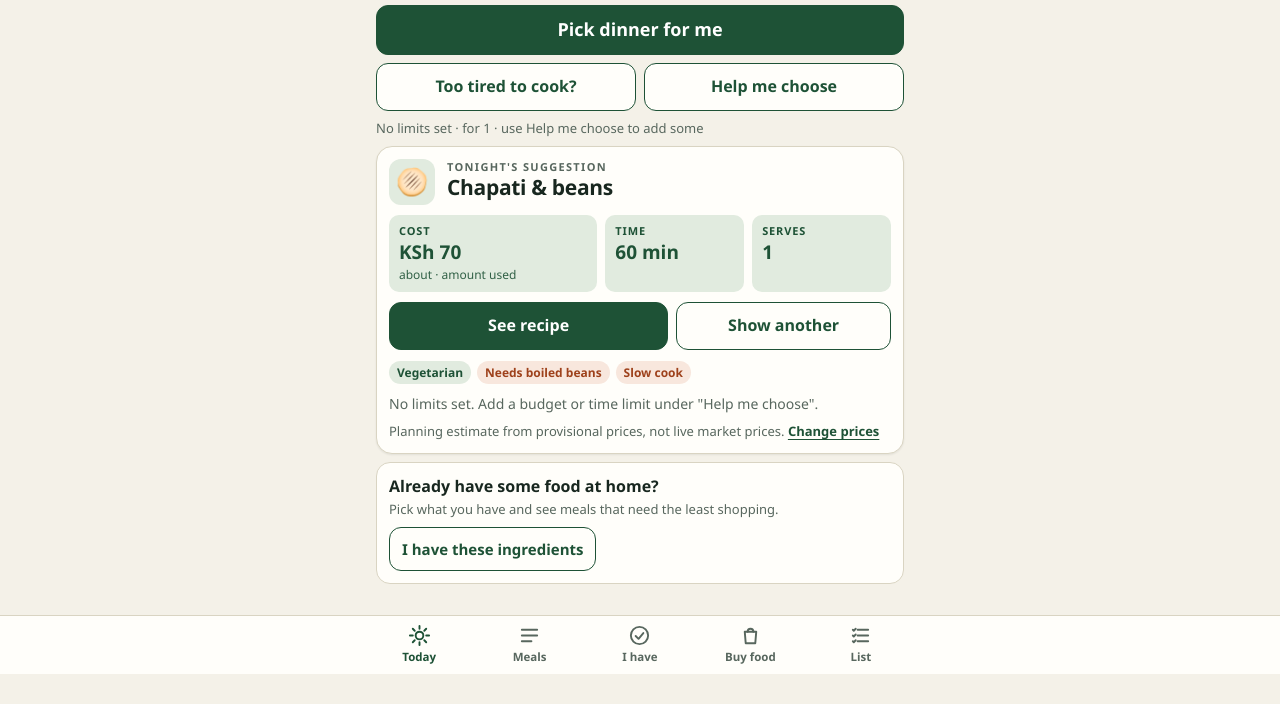
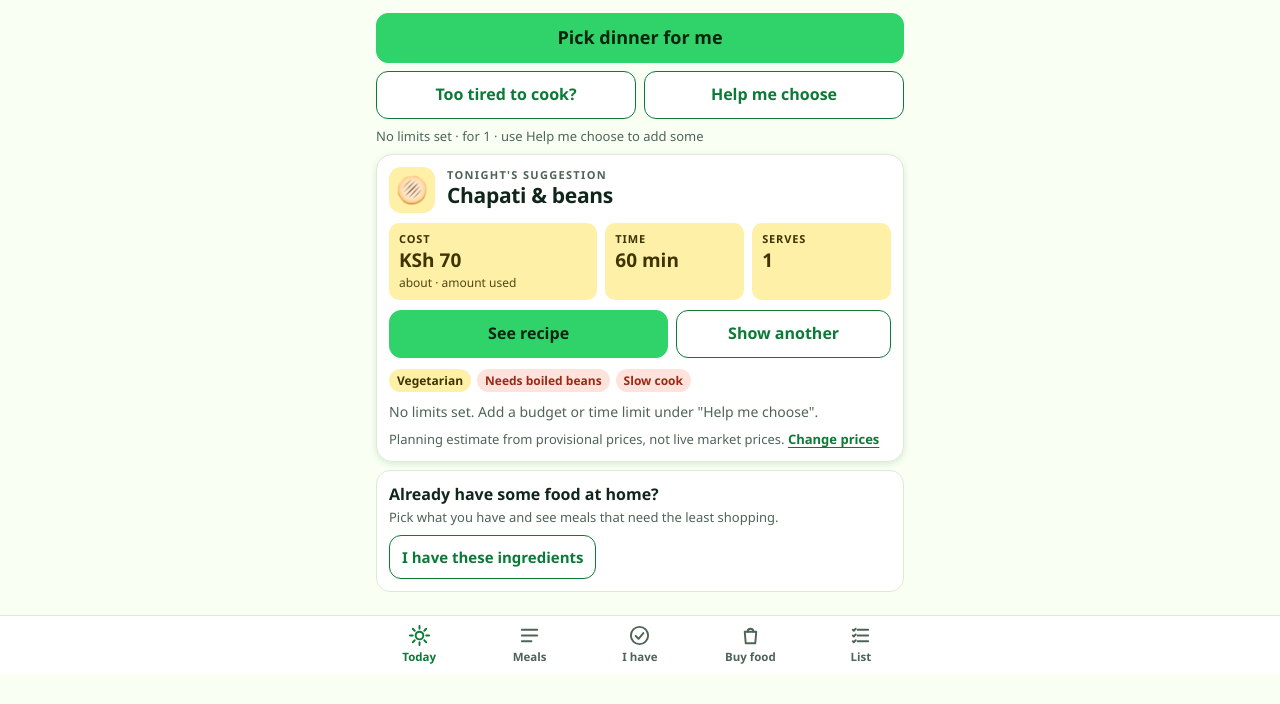
Before and after one commit to molegrumghl-creator/peeqa, a plain HTML site: page index.html in a window 1280 px wide. Shown: the part 126-830 px from the top of the page. Drawn offline with Linux system fonts and the light colour scheme.

Commit message:
Update index.html

```diff
--- a/index.html
+++ b/index.html
@@ -1,45 +1,50 @@
-<!doctype html><html><head><meta charset=utf8><meta name=viewport content="width=device-width,initial-scale=1,viewport-fit=cover"><style>:root{color-scheme:light;box-sizing:border-box;padding-top:env(safe-area-inset-top,0px);padding-bottom:env(safe-area-inset-bottom,0px)}html{scroll-padding-top:env(safe-area-inset-top,0px)}body{margin:0;padding:0;font:14px -apple-system,BlinkMacSystemFont,sans-serif;background:#fff;color:#000}img{max-width:100%}[hidden]:not([hidden=until-found i]){display:none!important}</style></head><body>
+<!doctype html>
+<html lang="en">
+<head>
+<meta charset="utf-8">
+<meta name="viewport" content="width=device-width,initial-scale=1,viewport-fit=cover">
+<meta name="theme-color" content="#2FD36A">
+<meta name="description" content="PeeQa helps you decide what to eat tonight in Kenya: pick a meal by budget and time, cook from what you have, or compare buying food.">
 <title>PeeQa</title>
-<meta name="claude:viewport-fit-sides" content="cover">
 <style>
 /* Layout: one phone-width column, bottom tab bar. First screen = headline, three actions, a real dinner suggestion. */
 :root{
-  --bg:#F4F1E8; --surface:#FFFEFA; --ink:#18271F; --muted:#58675E; --line:#D9D4C2;
-  --green:#1E5236; --green-ink:#FFFFFF; --sage:#E1EBDF; --sage-ink:#1E5236;
-  --warn:#9E411B; --warn-bg:#F8E7DD; --ok-bg:#E3EFE3; --shadow:0 1px 2px rgba(24,39,31,.08);
+  --bg:#F9FFF3; --surface:#FFFFFF; --ink:#10261A; --muted:#4F6458; --line:#DCEBD2;
+  --green:#2FD36A; --green-ink:#08240F; --tx:#0B7A36; --sage:#FFF0A8; --sage-ink:#3D3400;
+  --warn:#9B2915; --warn-bg:#FDE3DC; --ok-bg:#DDF5E0; --shadow:0 2px 6px rgba(11,122,54,.14);
   --font:"Avenir Next","Segoe UI",system-ui,-apple-system,Roboto,"Helvetica Neue",sans-serif;
 }
 @media (prefers-color-scheme: dark){
   :root:not([data-theme="light"]){
-    --bg:#101812; --surface:#18231C; --ink:#ECEFE6; --muted:#9AA99E; --line:#2C3B31;
-    --green:#7CC99B; --green-ink:#0B1A11; --sage:#223428; --sage-ink:#A9DFBD;
-    --warn:#F0A07A; --warn-bg:#35221A; --ok-bg:#1F3326; --shadow:none; color-scheme:dark;
+    --bg:#0D1A12; --surface:#15261B; --ink:#F0FBEF; --muted:#A9C2B0; --line:#26402F;
+    --green:#3EE07A; --green-ink:#052A12; --tx:#5BE38D; --sage:#3A3510; --sage-ink:#FFE96B;
+    --warn:#FF9E86; --warn-bg:#4A2218; --ok-bg:#16361F; --shadow:none; color-scheme:dark;
   }
 }
 :root[data-theme="dark"]{
-  --bg:#101812; --surface:#18231C; --ink:#ECEFE6; --muted:#9AA99E; --line:#2C3B31;
-  --green:#7CC99B; --green-ink:#0B1A11; --sage:#223428; --sage-ink:#A9DFBD;
-  --warn:#F0A07A; --warn-bg:#35221A; --ok-bg:#1F3326; --shadow:none; color-scheme:dark;
+  --bg:#0D1A12; --surface:#15261B; --ink:#F0FBEF; --muted:#A9C2B0; --line:#26402F;
+  --green:#3EE07A; --green-ink:#052A12; --tx:#5BE38D; --sage:#3A3510; --sage-ink:#FFE96B;
+  --warn:#FF9E86; --warn-bg:#4A2218; --ok-bg:#16361F; --shadow:none; color-scheme:dark;
 }
 *{box-sizing:border-box}
 body{background:var(--bg);color:var(--ink);font:16px/1.45 var(--font);-webkit-text-size-adjust:100%}
 button,input{font:inherit;color:inherit}
 button{cursor:pointer}
-:focus-visible{outline:3px solid var(--green);outline-offset:2px}
+:focus-visible{outline:3px solid var(--tx);outline-offset:2px}
 .wrap{max-width:560px;margin:0 auto;padding-block:2px 104px;padding-left:max(16px,env(safe-area-inset-left,0px));padding-right:max(16px,env(safe-area-inset-right,0px))}
 .top{display:flex;align-items:center;justify-content:space-between;gap:8px;padding-block:0}
 .brand{display:flex;align-items:baseline;gap:8px;flex-wrap:wrap;min-width:0}
-.logo{font-weight:800;font-size:20px;letter-spacing:-.02em;color:var(--green)}
+.logo{font-weight:800;font-size:20px;letter-spacing:-.02em;color:var(--tx)}
 .tag{font-size:11px;font-weight:700;letter-spacing:.12em;text-transform:uppercase;color:var(--muted)}
-.link{background:none;border:0;padding:10px 8px;min-height:44px;color:var(--green);font-weight:700;text-decoration:underline;text-underline-offset:3px}
+.link{background:none;border:0;padding:10px 8px;min-height:44px;color:var(--tx);font-weight:700;text-decoration:underline;text-underline-offset:3px}
 h1{font-size:25px;line-height:1.1;letter-spacing:-.025em;font-weight:800;margin:2px 0 4px;text-wrap:balance}
 h2{font-size:21px;line-height:1.2;letter-spacing:-.015em;font-weight:800;margin:0 0 4px;text-wrap:balance}
 h3{font-size:12px;letter-spacing:.1em;text-transform:uppercase;color:var(--muted);margin:20px 0 8px;font-weight:700}
 p{margin:0 0 8px}
 .sub{color:var(--muted);font-size:15px}
 .small{font-size:13px;color:var(--muted)}
-.btn{display:inline-flex;align-items:center;justify-content:center;gap:6px;min-height:48px;padding:10px 16px;border-radius:12px;border:1.5px solid var(--green);background:var(--surface);color:var(--green);font-weight:700;text-align:center;line-height:1.2}
-.btn.primary{background:var(--green);color:var(--green-ink)}
+.btn{display:inline-flex;align-items:center;justify-content:center;gap:6px;min-height:48px;padding:10px 16px;border-radius:12px;border:1.5px solid var(--tx);background:var(--surface);color:var(--tx);font-weight:700;text-align:center;line-height:1.2}
+.btn.primary{background:var(--green);border-color:var(--green);color:var(--green-ink)}
 .btn.big{min-height:50px;font-size:18px;width:100%}
 .btn.sm{min-height:44px;padding:8px 12px;font-size:15px}
 .btn.quiet{border-color:var(--line);color:var(--ink);font-weight:600}
@@ -77,11 +82,11 @@
 .card{background:var(--surface);border:1px solid var(--line);border-radius:14px;padding:12px;margin-top:8px}
 .card .btn-row{display:flex;gap:8px;margin-top:8px;flex-wrap:wrap}
 input[type=search],input[type=number]{width:100%;min-height:48px;padding:10px 12px;border-radius:12px;border:1.5px solid var(--line);background:var(--surface)}
-.seg{display:grid;grid-template-columns:1fr 1fr;gap:0;border:1.5px solid var(--green);border-radius:12px;overflow:hidden;margin-top:10px}
-.seg button{min-height:44px;border:0;background:var(--surface);font-weight:700;color:var(--green)}
+.seg{display:grid;grid-template-columns:1fr 1fr;gap:0;border:1.5px solid var(--tx);border-radius:12px;overflow:hidden;margin-top:10px}
+.seg button{min-height:44px;border:0;background:var(--surface);font-weight:700;color:var(--tx)}
 .seg button[aria-pressed="true"]{background:var(--green);color:var(--green-ink)}
 .stepper{display:inline-flex;align-items:center;gap:6px}
-.stepper button{width:44px;height:44px;border-radius:12px;border:1.5px solid var(--green);background:var(--surface);color:var(--green);font-size:22px;font-weight:700}
+.stepper button{width:44px;height:44px;border-radius:12px;border:1.5px solid var(--tx);background:var(--surface);color:var(--tx);font-size:22px;font-weight:700}
 .stepper output{min-width:28px;text-align:center;font-weight:800;font-size:18px;font-variant-numeric:tabular-nums}
 .tbl{width:100%;border-collapse:collapse;font-size:14px}
 .tbl th{font-size:11px;letter-spacing:.08em;text-transform:uppercase;color:var(--muted);text-align:left;padding:6px 6px 6px 0;font-weight:700}
@@ -101,21 +106,24 @@
 .empty{text-align:center;padding:28px 12px;color:var(--muted)}
 .empty .btn{margin-top:8px}
 .price{display:grid;grid-template-columns:1fr 104px;gap:10px;align-items:center;padding:8px 0;border-top:1px solid var(--line)}
-.price.mod label::after{content:" (edited)";color:var(--green);font-size:12px}
+.price.mod label::after{content:" (edited)";color:var(--tx);font-size:12px}
 nav.tabs{position:fixed;left:0;right:0;bottom:0;background:var(--surface);border-top:1px solid var(--line);padding-bottom:env(safe-area-inset-bottom,0px);z-index:20}
 nav.tabs .in{max-width:560px;margin:0 auto;display:grid;grid-template-columns:repeat(5,1fr);padding-left:max(4px,env(safe-area-inset-left,0px));padding-right:max(4px,env(safe-area-inset-right,0px))}
 nav.tabs button{position:relative;min-height:58px;border:0;background:none;display:flex;flex-direction:column;align-items:center;justify-content:center;gap:2px;font-size:11.5px;font-weight:700;color:var(--muted)}
-nav.tabs button[aria-current="page"]{color:var(--green)}
+nav.tabs button[aria-current="page"]{color:var(--tx)}
 nav.tabs svg{width:23px;height:23px;fill:none;stroke:currentColor;stroke-width:2;stroke-linecap:round;stroke-linejoin:round}
 nav.tabs .n{position:absolute;top:5px;left:calc(50% + 7px);min-width:18px;height:18px;border-radius:9px;background:var(--warn);color:var(--surface);font-size:11px;display:grid;place-items:center;padding:0 4px}
 #toast{position:fixed;left:50%;transform:translateX(-50%);bottom:calc(76px + env(safe-area-inset-bottom,0px));background:var(--ink);color:var(--bg);padding:10px 16px;border-radius:12px;font-weight:600;font-size:15px;z-index:30;max-width:calc(100vw - 32px);opacity:0;pointer-events:none;transition:opacity .15s}
 #toast.show{opacity:1}
-.back{display:inline-flex;align-items:center;gap:4px;background:none;border:0;color:var(--green);font-weight:700;min-height:44px;padding:0}
+.back{display:inline-flex;align-items:center;gap:4px;background:none;border:0;color:var(--tx);font-weight:700;min-height:44px;padding:0}
 .kv{display:flex;justify-content:space-between;gap:12px;padding:6px 0;border-top:1px solid var(--line);font-size:15px}
 .kv:first-child{border-top:0}
-a{color:var(--green);font-weight:700}
+a{color:var(--tx);font-weight:700}
 @media (prefers-reduced-motion: reduce){#toast{transition:none}}
 </style>
+
+</head>
+<body>
 <div id="app"></div>
 <div id="toast" role="status" aria-live="polite"></div>
 <script>
@@ -647,4 +655,5 @@
 })();
 </script>
 
-</body></html>
+</body>
+</html>
```
